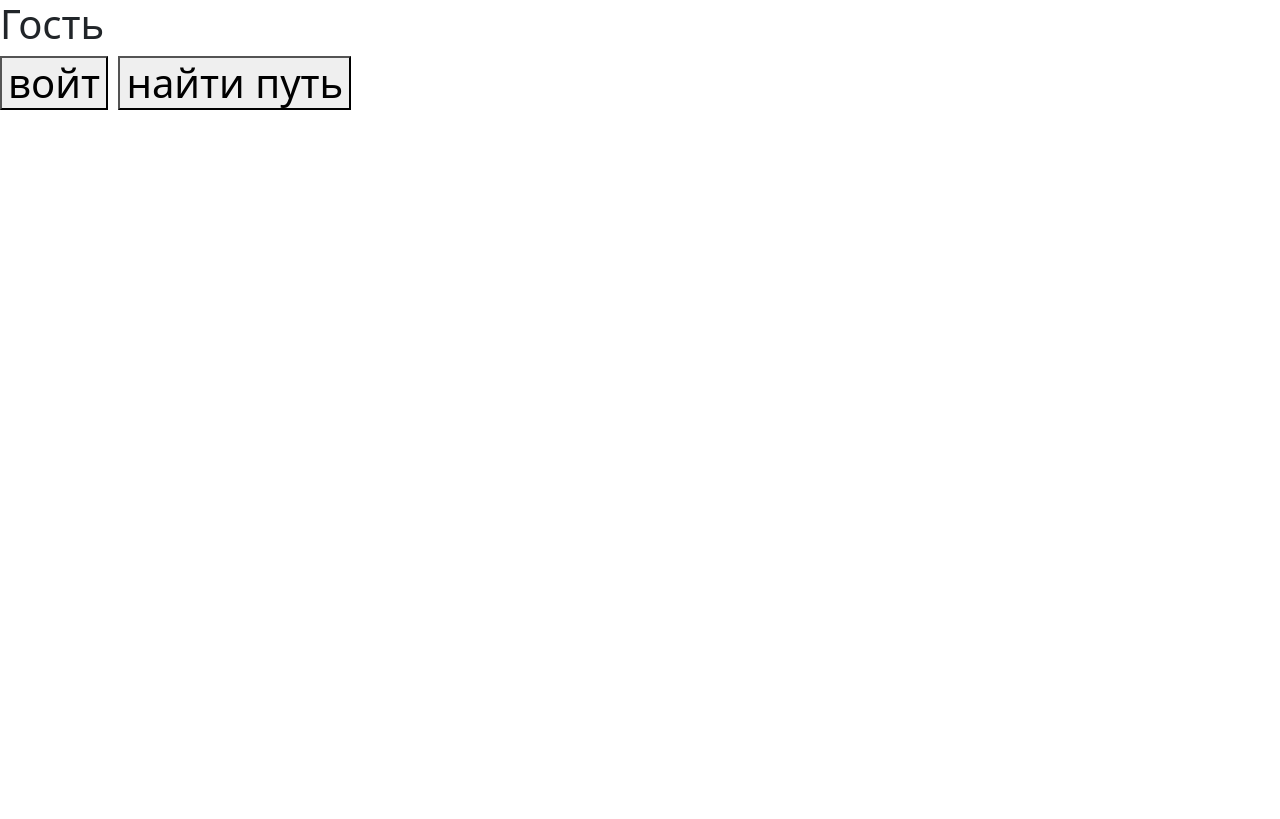
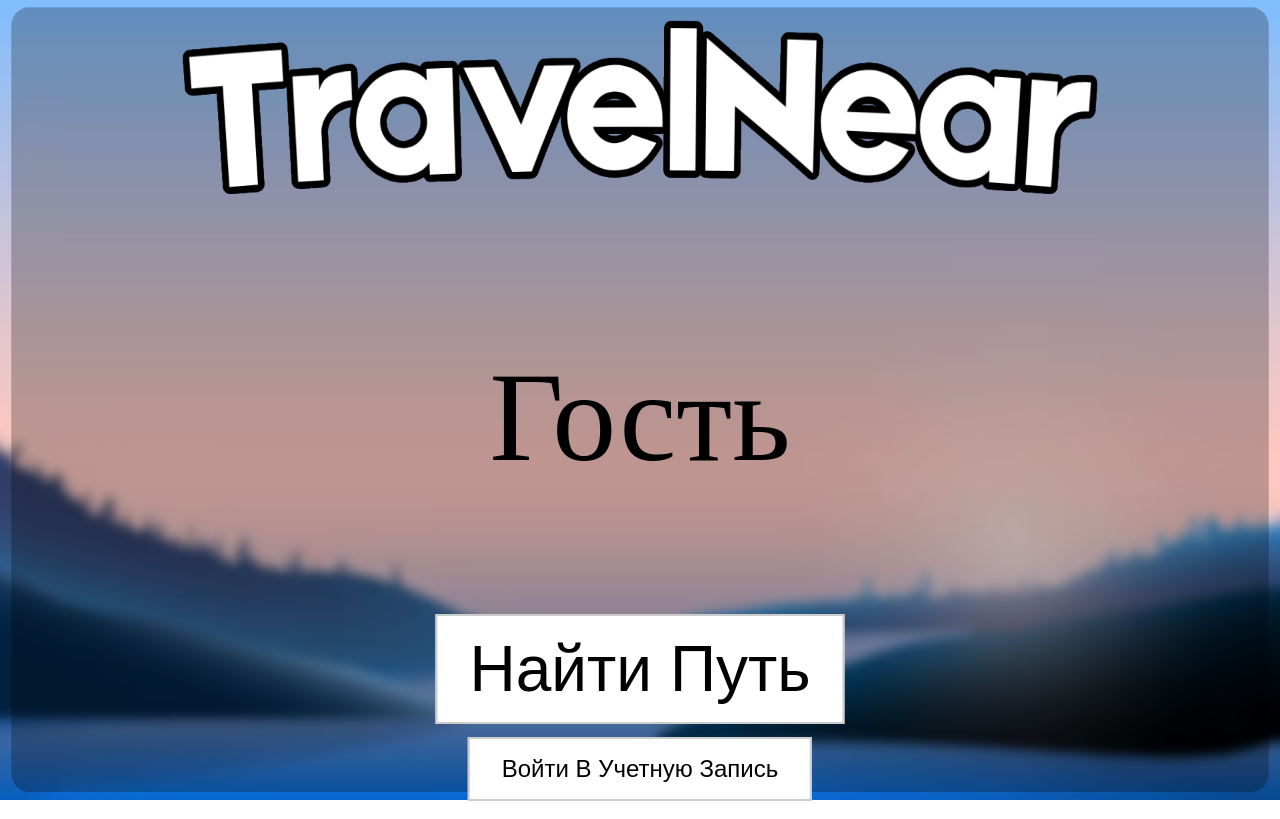
Before and after one commit to TIROCOP/WEB_PRJCT_TRAVELNEAR, a Flask app: page / in a window 1280 px wide. Before the commit the page ends 110 px from the top, so only its background shows below. Run offline with Flask 3, Linux system fonts and the light colour scheme.

Commit message:
A little "Design" fix

```diff
--- a/main.py
+++ b/main.py
@@ -3,7 +3,7 @@ import folium
 from flask import Flask, url_for, render_template, json, request
 from htmlmerger import HtmlMerger
 import codecs
-import dash
+import  dash
 
 #
 sp = [[55.689179, 37.772682],
--- a/templates/main.html
+++ b/templates/main.html
@@ -1,24 +1,103 @@
 <!DOCTYPE html>
 <html lang="en">
 <head>
+    <style>
+        img {
+          width: 100%;
+          height: 100%;
+          position: absolute;
+          z-index: -1;
+        }
+
+        text {
+            color: black
+        }
+        html, body {
+        height: 100%;
+        width: 100%;
+        margin: 0;
+        }
+
+        .button {
+        border: none;
+        color: white;
+        padding: 16px 32px;
+        text-align: center;
+        text-decoration: none;
+        display: inline-block;
+        font-size: 24px;
+        margin: 4px 2px;
+        transition-duration: 0.4s;
+        cursor: pointer;
+        }
+
+        .button1 {
+          background-color: white;
+          color: black;
+          border: 2px solid #CCCCCC;
+        }
+
+        .button1:hover {
+          background-color: #000000;
+          color: white;
+        }
+
+        .button2 {
+          background-color: white;
+          color: black;
+          font-size: 64px;
+          border: 2px solid #CCCCCC;
+        }
+
+        .button2:hover {
+          background-color: #000000;
+          color: white;
+        }
+
+        .container {
+          height: 100px;
+          position: relative;
+        }
+
+        .center {
+          margin: 0;
+          position: absolute;
+          top: 50%;
+          left: 50%;
+          -ms-transform: translate(-50%, -50%);
+          transform: translate(-50%, -50%);
+        }
+    </style>
     <meta charset="UTF-8">
-    <link href="https://cdn.jsdelivr.net/npm/bootstrap@5.3.0-alpha3/dist/css/bootstrap.min.css" rel="stylesheet"
-          integrity="sha384-KK94CHFLLe+nY2dmCWGMq91rCGa5gtU4mk92HdvYe+M/SXH301p5ILy+dN9+nJOZ" crossorigin="anonymous">
-    <script src="https://cdn.jsdelivr.net/npm/bootstrap@5.3.0-alpha3/dist/js/bootstrap.bundle.min.js"
-            integrity="sha384-ENjdO4Dr2bkBIFxQpeoTz1HIcje39Wm4jDKdf19U8gI4ddQ3GYNS7NTKfAdVQSZe"
-            crossorigin="anonymous"></script>
-
-    <title>Title</title>
+    <title>TravelNear</title>
 </head>
 <body>
-<h1>{{ Title }}<h1/>
-    <button onclick="window.location.href = 'http://127.0.0.2:8080/make';" type="button" name="popup-button">войт
-    </button>
-    <button onclick="window.location.href = 'http://127.0.0.2:8080/find';" type="button" name="popup-button">найти путь
-    </button>
+<img src="../static/MainBackGround.png">
+<br>
+<br>
+<br>
+<br>
+<br>
+<br>
+<br>
+<br>
+<br>
+<br>
+<br>
+<br>
+<p style="text-align: center; font-size: 128px" class="text">{{ Title }}</p>
 
+<div class="container">
+  <div class="center">
+        <button onclick="window.location.href = 'http://127.0.0.2:8080/find';" class="button button2">Найти Путь</button>
+  </div>
+</div>
 
-
+<div class="container">
+  <div class="center">
+        <button onclick="window.location.href = 'http://127.0.0.2:8080/make';" class="button button1">Войти В Учетную Запись</button>
+  </div>
+</div>
 
 </body>
 </html>
```
Also changed, not shown: static/BlueHills.png (added), static/MainBackGround.png (added), static/avatar.webp (renamed from templates/assets/avatar.webp), static/background.png (renamed from templates/assets/background.png), static/gordon.png (renamed from templates/assets/gordon.png).
